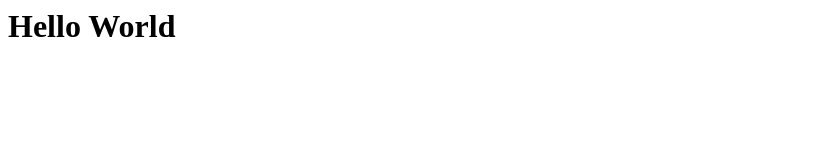
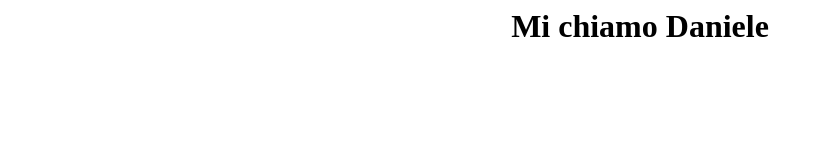
Before and after one commit to Daniele-Simonetti/My-Site, a plain HTML site: page index.html in a window 1280 px wide. Shown: the whole page, without its empty margins (0-824 px from the left). Drawn offline with Linux system fonts and the light colour scheme.

Commit message:
keep testing

```diff
--- a/index.html
+++ b/index.html
@@ -1 +1 @@
-<h1>Hello World</h1>
+<h1 style="text-align: center;">Mi chiamo Daniele</h1>
```
